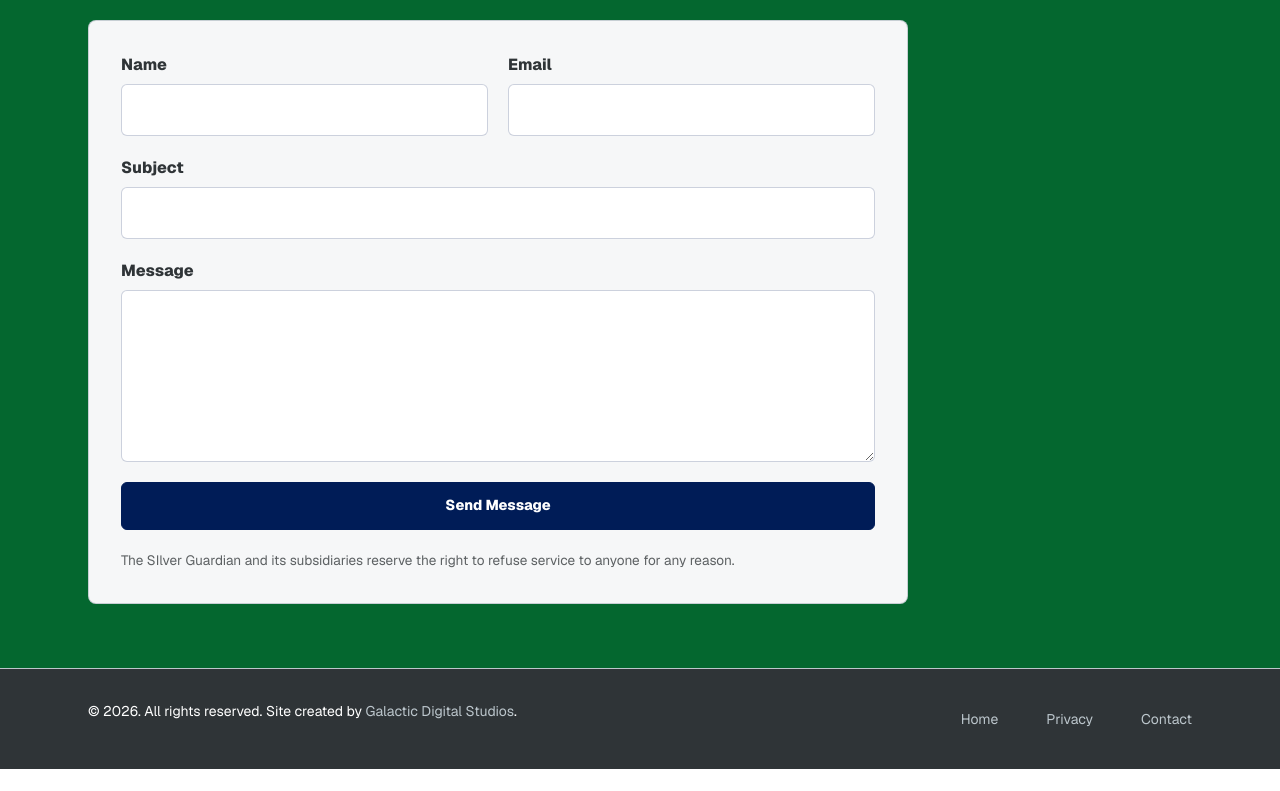
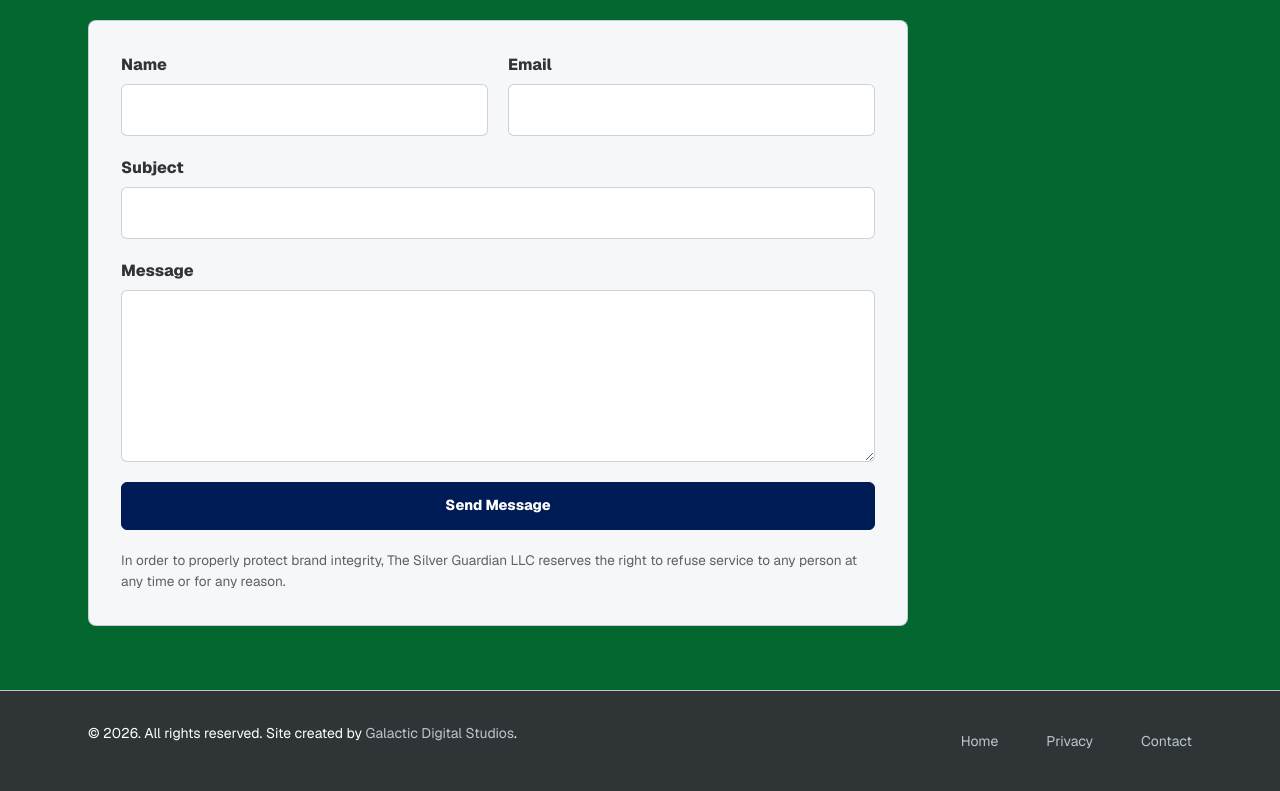
Before and after one commit to raulsmith12/thesilverguardian, a Next.js app: page /contact in a window 1280 px wide. Shown: the part 1022-1813 px from the top of the page. Before the commit the page ends 1791 px from the top, so only its background shows below. Built offline with nearby package versions, Linux system fonts and the light colour scheme; no server answers.

Commit message:
Verbiage change

```diff
--- a/src/components/ContactForm.tsx
+++ b/src/components/ContactForm.tsx
@@ -126,8 +126,7 @@ export function ContactForm() {
       </button>
 
       <p className="contact-form__disclaimer">
-        The SIlver Guardian and its subsidiaries reserve the right to refuse
-        service to anyone for any reason.
+        In order to properly protect brand integrity, The Silver Guardian LLC reserves the right to refuse service to any person at any time or for any reason.
       </p>
     </form>
   );
```
